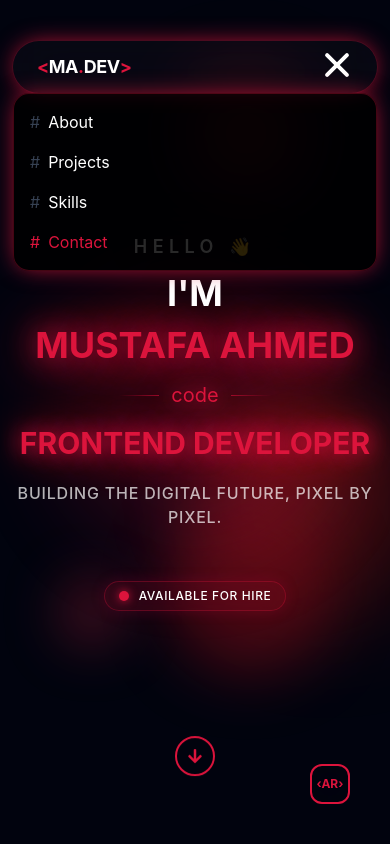
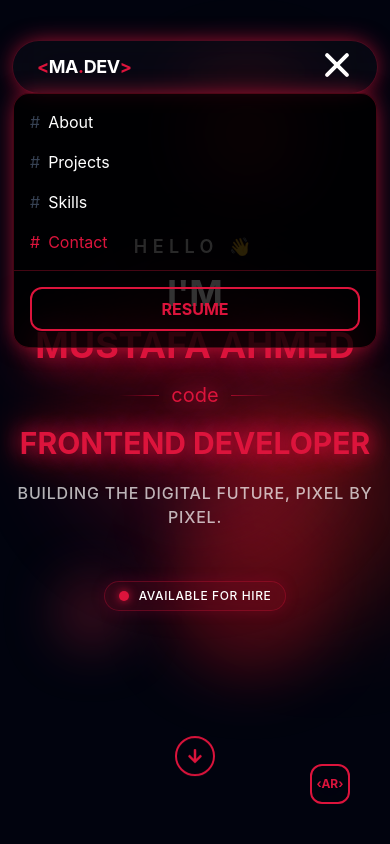
Before and after one commit to M0staafaAhmed/My-Portfolio, a React (Vite) app: page / in a window 390 px wide. Both pictures are taken after a click on the button "open mobile menu". Shown: the top 844 px of the page. Built offline with nearby package versions, Linux system fonts and the light colour scheme.

Commit message:
add resume button to mobie navbar

```diff
--- a/src/components/customComponents/MobileNavbar.tsx
+++ b/src/components/customComponents/MobileNavbar.tsx
@@ -2,6 +2,7 @@ import { useState } from 'react'
 import { useTranslation } from 'react-i18next';
 import { useScrollSpy } from '../../hooks/useScrollSpy';
 import { AnimatePresence, motion } from 'motion/react';
+import { MagneticButton } from '../Animation/MagneticButton';
 
 const navItems = [
     { id: 'about' },
@@ -54,6 +55,13 @@ export default function MobileNavbar() {
                                 );
                             })}
                         </ul>
+                        <div className="p-4 border-t border-primary/30 flex justify-center">
+                            <MagneticButton
+                                className='w-full py-2 px-4 rounded-xl uppercase font-bold'
+                            >
+                                {t('resume')}
+                            </MagneticButton>
+                        </div>
                     </motion.div>
                 )}
             </AnimatePresence>
```
